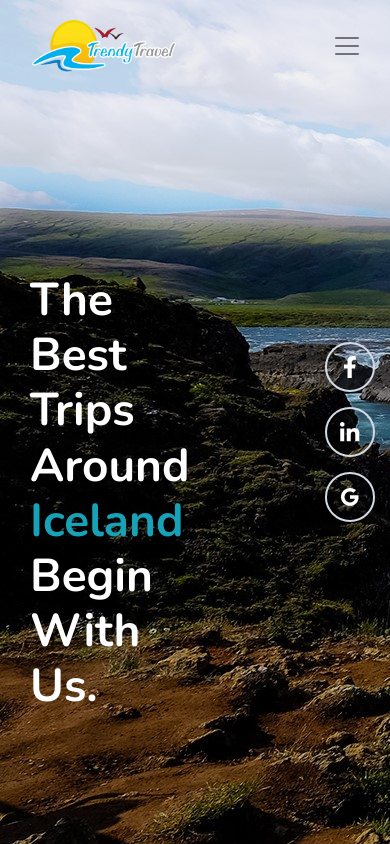
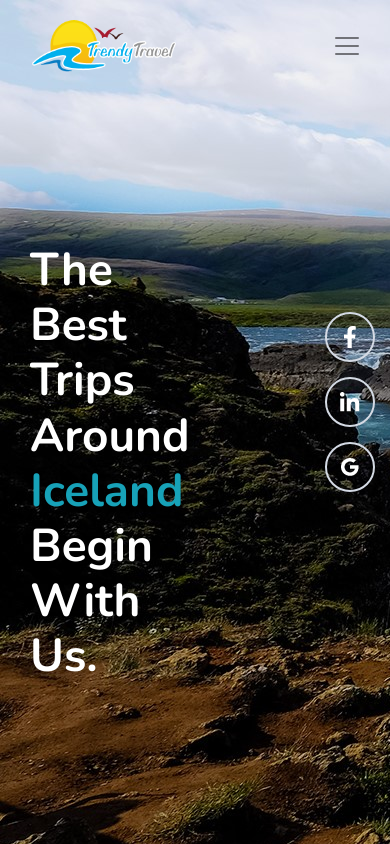
Before and after one commit to jeeldev9/tours-travels, a plain HTML site: page index.html in a window 390 px wide. Drawn offline with nearby package versions, Linux system fonts and the light colour scheme.

Commit message:
Update style.css

```diff
--- a/css/style.css
+++ b/css/style.css
@@ -119,7 +119,7 @@ header .nav-link {
 }
 @media (max-width:552px){
     .header-section{
-        margin-top: 180px;
+        margin-top: 150px;
         padding-left: 30px;
     }
     .quote{
```
